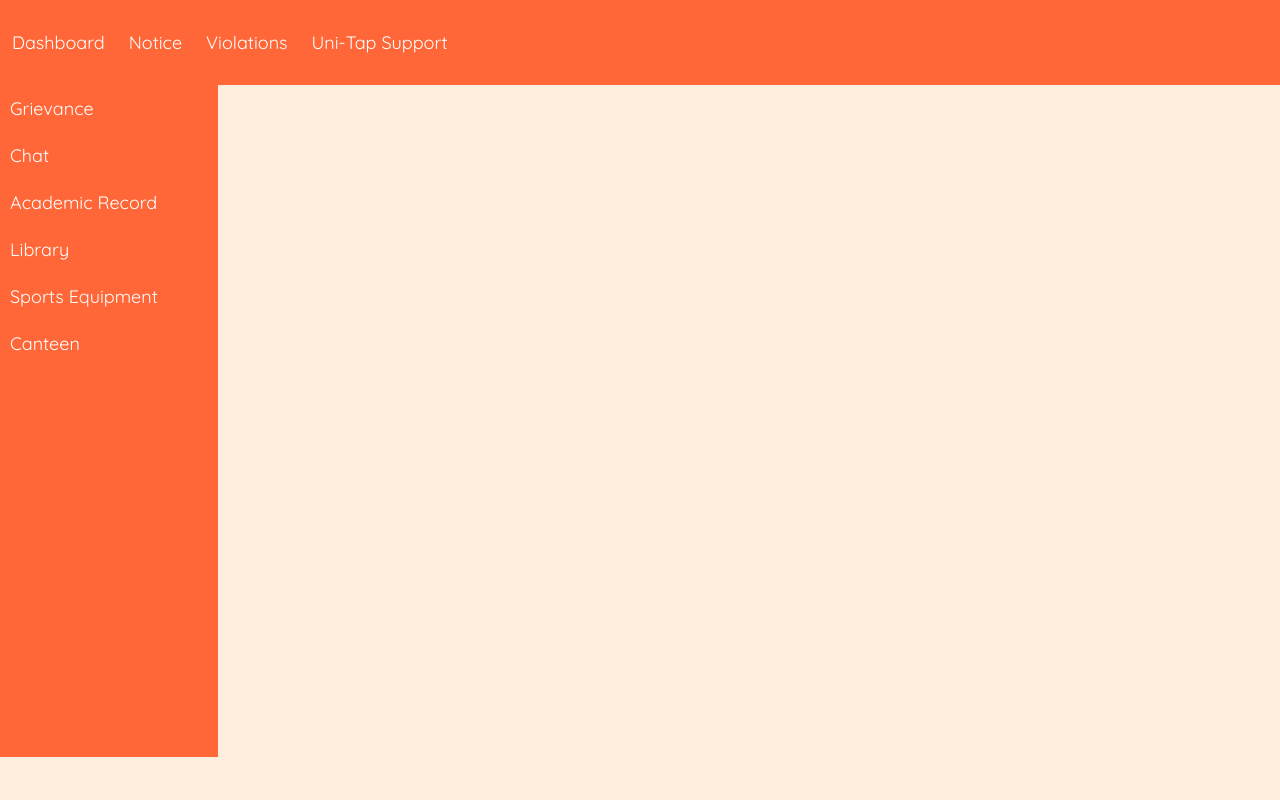
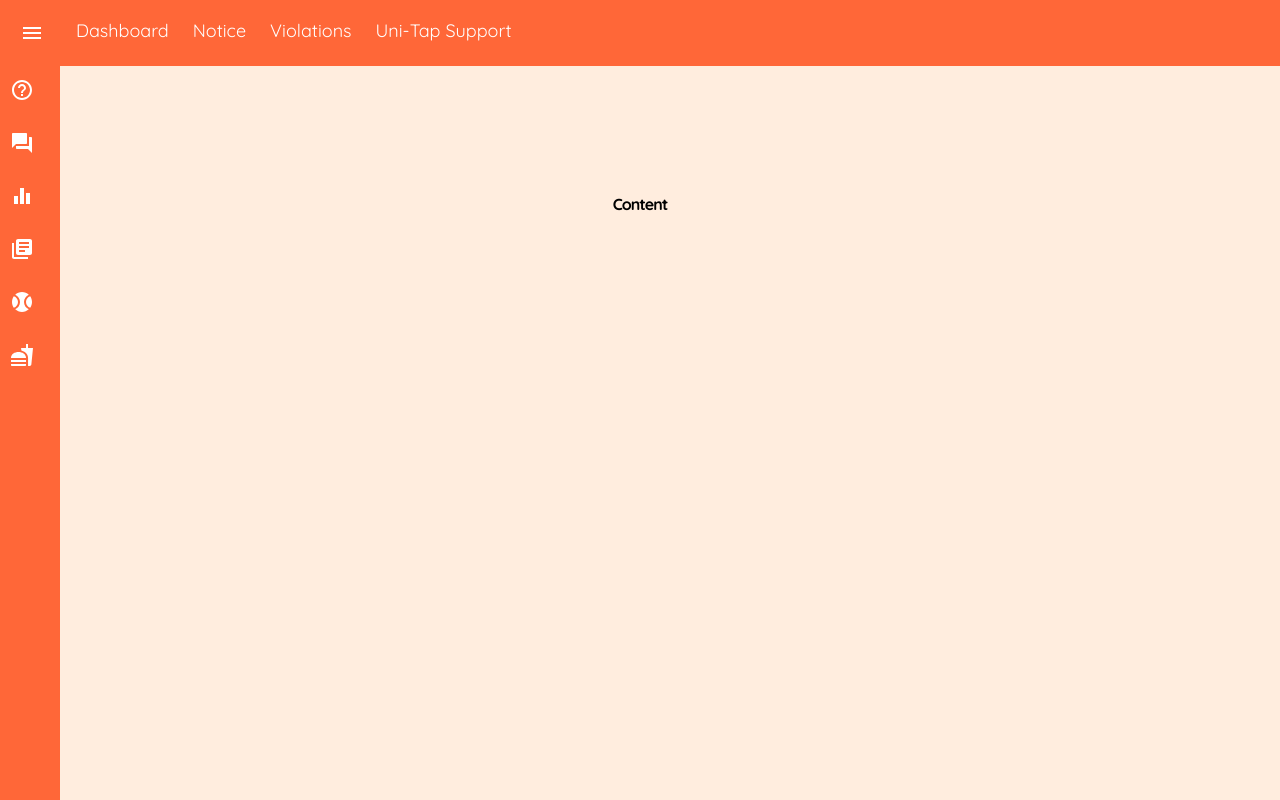
Before and after one commit to UniTap/Uni-Tap2, a React (Create React App) app in the folder unitap-portal/: page /HomePage in a window 1280 px wide. Built offline with nearby package versions, Linux system fonts and the light colour scheme.

Commit message:
Done with popup

```diff
--- a/unitap-portal/package.json
+++ b/unitap-portal/package.json
@@ -3,12 +3,15 @@
   "version": "0.1.0",
   "private": true,
   "dependencies": {
+    "@babel/core": "^7.15.5",
+    "@babel/preset-env": "^7.15.4",
     "@material-ui/icons": "^4.11.2",
     "@testing-library/jest-dom": "^5.14.1",
     "@testing-library/react": "^11.2.7",
     "@testing-library/user-event": "^12.8.3",
     "bootstrap": "^5.1.0",
     "jquery": "^3.6.0",
+    "jshint": "^2.13.1",
     "react": "^17.0.2",
     "react-bootstrap": "^2.0.0-beta.6",
     "react-dom": "^17.0.2",
--- a/unitap-portal/src/HomePage.css
+++ b/unitap-portal/src/HomePage.css
@@ -1,5 +1,7 @@
 :root {
     --color-white: #fff;
+    --color-darkOrange: #ff5622e1;
+    --color-black: #000;
 }
 
 .HomePage {
@@ -8,6 +10,9 @@
     padding: 0;
 }
 
-.content {
-    flex: 0.6;
+.content h2 {
+    text-align: left;
+    text-align: center;
+    margin-top: 10%;
+    color: var(--color-black);
 }
--- a/unitap-portal/src/HomePage.js
+++ b/unitap-portal/src/HomePage.js
@@ -1,15 +1,26 @@
 import React from 'react'
+import HelpOutlineIcon from '@material-ui/icons/HelpOutline';
+import ForumIcon from '@material-ui/icons/Forum';
+import EqualizerIcon from '@material-ui/icons/Equalizer';
+import LibraryBooksIcon from '@material-ui/icons/LibraryBooks';
+import SportsBaseballIcon from '@material-ui/icons/SportsBaseball';
+import FastfoodIcon from '@material-ui/icons/Fastfood';
 import "./HomePage.css"
 import Navbar from "./Navbar"
+
 import { BrowserRouter as Router, Route, Switch, Link } from "react-router-dom"
 
 function HomePage() {
   return (
     <div className="HomePage">
       <Navbar/>
-      <div className="content">
 
+      <div>
+        <div className="content">
+          <h2>Content</h2>
+        </div>
       </div>
+
     </div>
   )
 }
--- a/unitap-portal/src/LoginPage.js
+++ b/unitap-portal/src/LoginPage.js
@@ -1,7 +1,7 @@
 import React from 'react'
 import $ from 'jquery'
 import "./LoginPage.css"
-import loginImg from "./LoginImg.svg"
+import loginImg from "./loginImg.svg"
 
 function LoginPage() {
 
@@ -63,8 +63,9 @@ function LoginPage() {
 
   return (
     <div className="LoginPage">
+      <div className='box'>
 
-      <div className='box'>
+
 
         <div className='box-form'>
 
--- a/unitap-portal/src/Navbar.css
+++ b/unitap-portal/src/Navbar.css
@@ -3,10 +3,14 @@
     --color-darkOrange: #ff5622e1;
 }
 
+.buttonAndList {
+    display: flex;
+}
+
 .horizontalList {
     list-style-type: none;
     margin: 0;
-    padding: 31px 0;
+    padding: 15px 0;
     background-color: var(--color-darkOrange);
 }
 
@@ -18,27 +22,23 @@
     color: var(--color-white);
 }
 
-.Pagedivide {
-    display: flex;
+.verticalList {
+    list-style-type: none;
+    position: fixed;
+    margin: 0;
+    padding: 0;
+    width: 60px;
+    background-color: var(--color-darkOrange);
+    height: 100%;
+    display: block;
 }
 
-.verticalBar {
-    flex: 0.4;
-}
-
-.verticalList {
-    list-style-type: none;
-    margin: 0;
-    padding: 0;
-    width: 150px;
-    background-color: var(--color-darkOrange);
-    height: 84vh;
-    width: 17%;
+.hide {
+    display: none;
 }
 
 .vertical-navs {
     display: block;
-    color: #000;
     padding: 8px 16px;
     text-decoration: none;
     font-weight: 500;
@@ -46,3 +46,21 @@
     color: var(--color-white);
     padding: 12px 10px;
 }
+
+.MuiButton-containedPrimary {
+    background: none !important;
+    box-shadow: none !important;
+}
+
+.MuiButton-containedPrimary:hover {
+    box-shadow: none !important;
+}
+
+.MuiList-root {
+    position: fixed !important;
+    height: 100%;
+    background-color: var(--color-darkOrange);
+    width: 17% !important;
+    top: 8%;
+    left: 0;
+}
--- a/unitap-portal/src/Navbar.js
+++ b/unitap-portal/src/Navbar.js
@@ -1,17 +1,136 @@
-import React from 'react'
-import "./Navbar.css"
+import React from 'react';
+import { withStyles } from '@material-ui/core/styles';
+import Button from '@material-ui/core/Button';
+import Menu from '@material-ui/core/Menu';
+import MenuItem from '@material-ui/core/MenuItem';
+import ListItemIcon from '@material-ui/core/ListItemIcon';
+import ListItemText from '@material-ui/core/ListItemText';
+import MenuIcon from '@material-ui/icons/Menu';
 import HelpOutlineIcon from '@material-ui/icons/HelpOutline';
 import ForumIcon from '@material-ui/icons/Forum';
 import EqualizerIcon from '@material-ui/icons/Equalizer';
 import LibraryBooksIcon from '@material-ui/icons/LibraryBooks';
 import SportsBaseballIcon from '@material-ui/icons/SportsBaseball';
 import FastfoodIcon from '@material-ui/icons/Fastfood';
+import "./Navbar.css"
 
-function Navbar() {
+const StyledMenu = withStyles({
+  paper: {
+    border: '1px solid #d3d4d5',
+  },
+})((props) => (
+  <Menu
+    elevation={0}
+    getContentAnchorEl={null}
+    anchorOrigin={{
+      vertical: 'bottom',
+      horizontal: 'center',
+    }}
+    transformOrigin={{
+      vertical: 'top',
+      horizontal: 'center',
+    }}
+    {...props}
+  />
+));
+
+const StyledMenuItem = withStyles((theme) => ({
+  root: {
+    '&:focus': {
+      backgroundColor: theme.palette.primary.main,
+      '& .MuiListItemIcon-root, & .MuiListItemText-primary': {
+        color: theme.palette.common.white,
+      },
+    },
+  },
+}))(MenuItem);
+
+// export default
+function Navbar(){
+  const [anchorEl, setAnchorEl] = React.useState(null);
+
+  const handleClick = (event) => {
+    setAnchorEl(event.currentTarget);
+    const check = document.getElementById("verticalList");
+    console.log("HI")
+    if(check.classList.contains("hide")===false){
+      check.classList.add("hide");
+    }
+    else{
+      check.classList.remove("hide");
+    }
+  };
+
+  const handleClose = () => {
+    setAnchorEl(null);
+    const check = document.getElementById("verticalList");
+    console.log("HI")
+    if(check.classList.contains("hide")===false){
+      check.classList.add("hide");
+    }
+    else{
+      check.classList.remove("hide");
+    }
+  };
+
   return (
     <div>
       <div className="horizontalBar">
         <ul className="horizontalList">
+          <Button
+            aria-controls="customized-menu"
+            aria-haspopup="true"
+            variant="contained"
+            color="primary"
+            onClick={handleClick}
+          >
+            <MenuIcon/>
+          </Button>
+          <StyledMenu
+            id="customized-menu"
+            anchorEl={anchorEl}
+            keepMounted
+            open={Boolean(anchorEl)}
+            onClose={handleClose}
+          >
+            <StyledMenuItem>
+              <ListItemIcon>
+                <HelpOutlineIcon fontSize="small" />
+              </ListItemIcon>
+              <ListItemText primary='Grievance' />
+            </StyledMenuItem>
+            <StyledMenuItem>
+              <ListItemIcon>
+                <ForumIcon fontSize="small" />
+              </ListItemIcon>
+              <ListItemText primary="Chat" />
+            </StyledMenuItem>
+            <StyledMenuItem>
+              <ListItemIcon>
+                <EqualizerIcon fontSize="small" />
+              </ListItemIcon>
+              <ListItemText primary="Academic Record" />
+            </StyledMenuItem>
+            <StyledMenuItem>
+              <ListItemIcon>
+                <LibraryBooksIcon fontSize="small" />
+              </ListItemIcon>
+              <ListItemText primary="Library" />
+            </StyledMenuItem>
+            <StyledMenuItem>
+              <ListItemIcon>
+                <SportsBaseballIcon fontSize="small" />
+              </ListItemIcon>
+              <ListItemText primary="Sports Equipment" />
+            </StyledMenuItem>
+            <StyledMenuItem>
+              <ListItemIcon>
+                <FastfoodIcon fontSize="small" />
+              </ListItemIcon>
+              <ListItemText primary="Canteen" />
+            </StyledMenuItem>
+          </StyledMenu>
+
           <li className="horizontal-navs">Dashboard</li>
           <li className="horizontal-navs">Notice</li>
           <li className="horizontal-navs">Violations</li>
@@ -19,20 +138,18 @@ function Navbar() {
         </ul>
       </div>
 
-      <div className="Pagedivde">
-        <div className="verticalBar">
-          <ul className="verticalList">
-            <li className="vertical-navs">Grievance</li>
-            <li className="vertical-navs">Chat</li>
-            <li className="vertical-navs">Academic Record</li>
-            <li className="vertical-navs">Library</li>
-            <li className="vertical-navs">Sports Equipment</li>
-            <li className="vertical-navs">Canteen</li>
-          </ul>
-        </div>
+      <div className="verticalBar">
+        <ul className="verticalList" id="verticalList">
+          <li className="vertical-navs"><HelpOutlineIcon/></li>
+          <li className="vertical-navs"><ForumIcon/></li>
+          <li className="vertical-navs"><EqualizerIcon/></li>
+          <li className="vertical-navs"><LibraryBooksIcon/></li>
+          <li className="vertical-navs"><SportsBaseballIcon/></li>
+          <li className="vertical-navs"><FastfoodIcon/></li>
+        </ul>
       </div>
     </div>
-  )
+  );
 }
 
 export default Navbar
```
Also changed, not shown: 1 other file (tests, documents, lock files or other folders).
